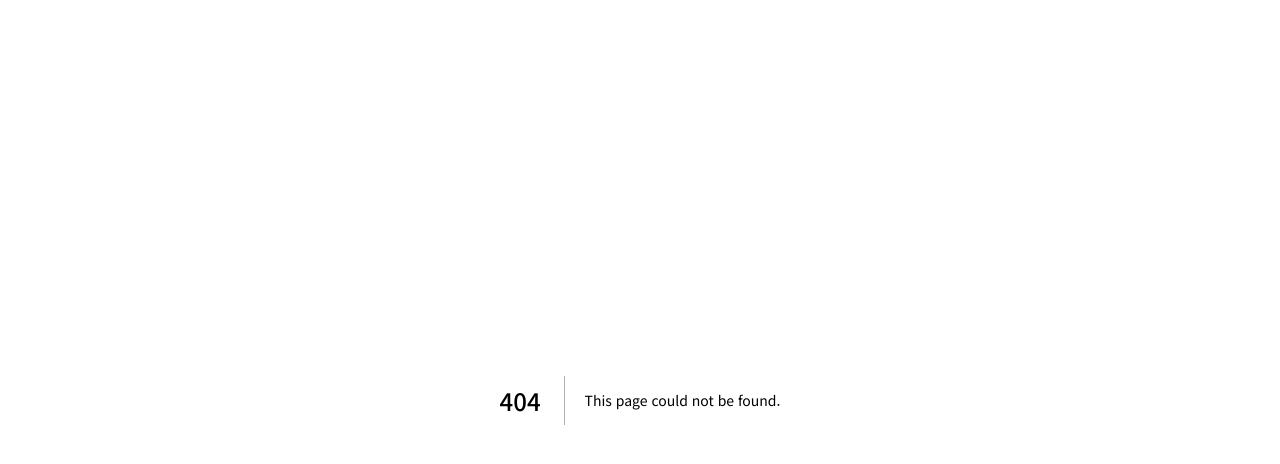
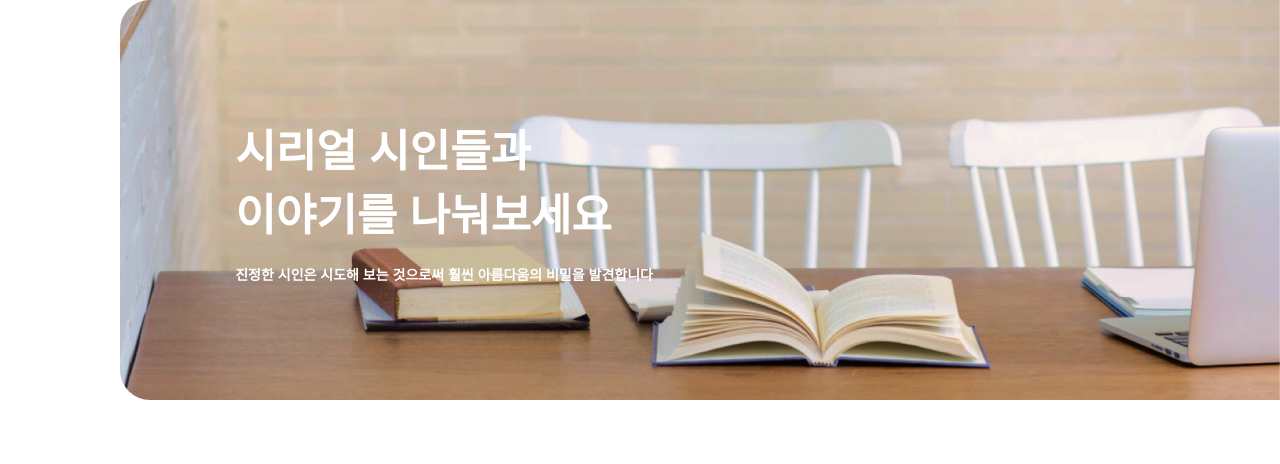
Before and after one commit to Team-Sticker/cereal-frondEnd, a Next.js app: page /board in a window 1280 px wide. Before the commit this address had no page. Shown: the top 464 px of the page. Built offline with nearby package versions, Linux system fonts and the light colour scheme.

Commit message:
view(#15): banner components

```diff
--- /dev/null
+++ b/components/banner/index.tsx
@@ -0,0 +1,52 @@
+import styled from "@emotion/styled";
+import { NextPage } from "next";
+import { theme } from "styles/theme";
+
+interface props {
+  title: string;
+  description: string;
+}
+
+const Banner: NextPage<props> = ({ title, description }: props) => {
+  return (
+    <BannerContainer>
+      <Title>{title}</Title>
+      <Description>{description}</Description>
+    </BannerContainer>
+  );
+};
+
+const Title = styled.p`
+  font-size: 44px;
+  font-weight: 700;
+  white-space: pre-wrap;
+  color: ${theme.whiteColor};
+`;
+
+const Description = styled(Title)`
+  font-size: 14px;
+`;
+
+const BannerContainer = styled.section`
+  width: auto;
+  aspect-ratio: 1160/400;
+
+  margin-left: 120px;
+  margin-bottom: 110px;
+
+  background-image: url("/img/banner/bannberImg.png");
+  background-position: top center;
+  background-repeat: no-repeat;
+  background-size: cover;
+
+  border-radius: 30px 0 0 30px;
+
+  padding-left: 9%;
+
+  display: flex;
+  flex-direction: column;
+  justify-content: center;
+  gap: 20px;
+`;
+
+export default Banner;
--- /dev/null
+++ b/pages/board/index.tsx
@@ -0,0 +1,22 @@
+import styled from "@emotion/styled";
+import Banner from "components/banner";
+
+const BoardList = () => {
+  const bannerData = {
+    title: "시리얼 시인들과\n이야기를 나눠보세요",
+    description:
+      "진정한 시인은 시도해 보는 것으로써 훨씬 아름다움의 비밀을 발견합니다",
+  };
+  return (
+    <BoardListPage>
+      <Banner {...bannerData} />
+    </BoardListPage>
+  );
+};
+
+const BoardListPage = styled.main`
+  width: 100%;
+  height: fit-content;
+`;
+
+export default BoardList;
```
Also changed, not shown: public/img/banner/bannberImg.png (added).
